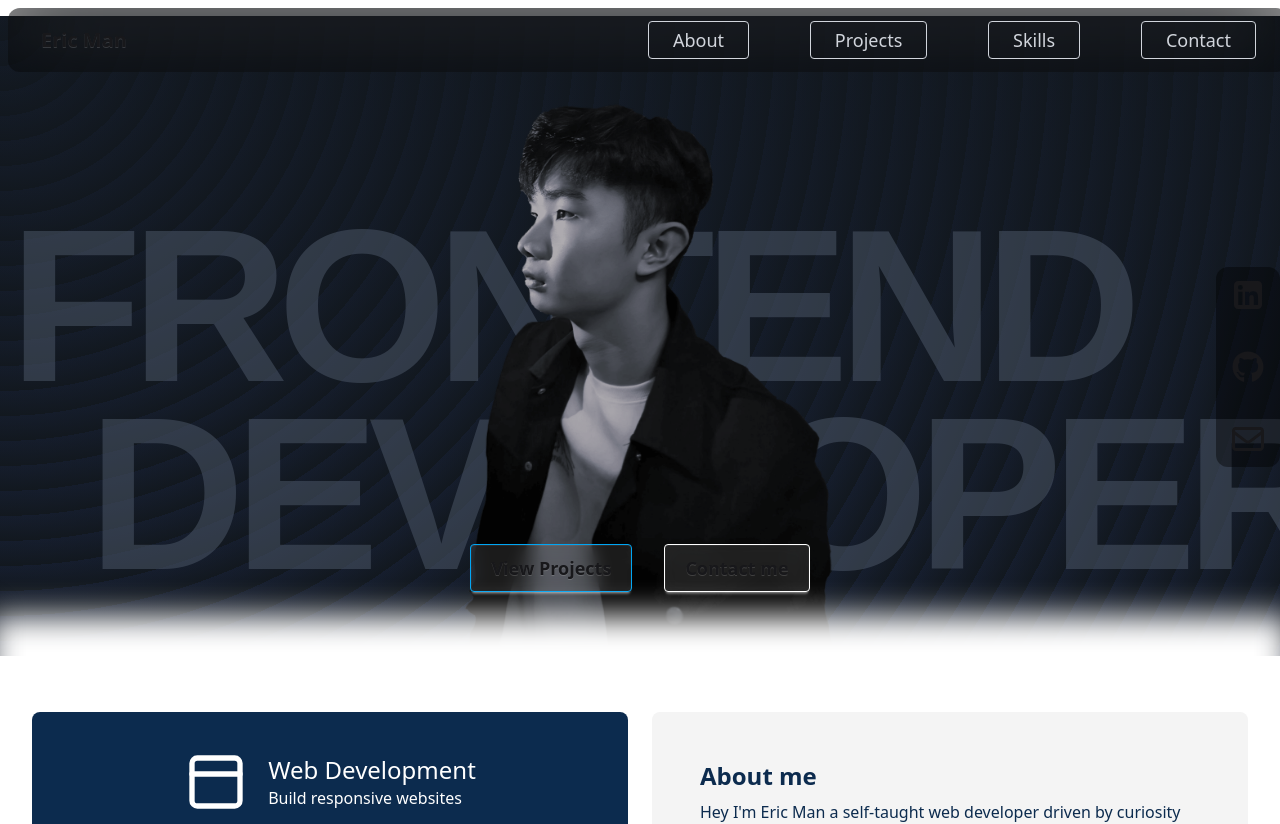
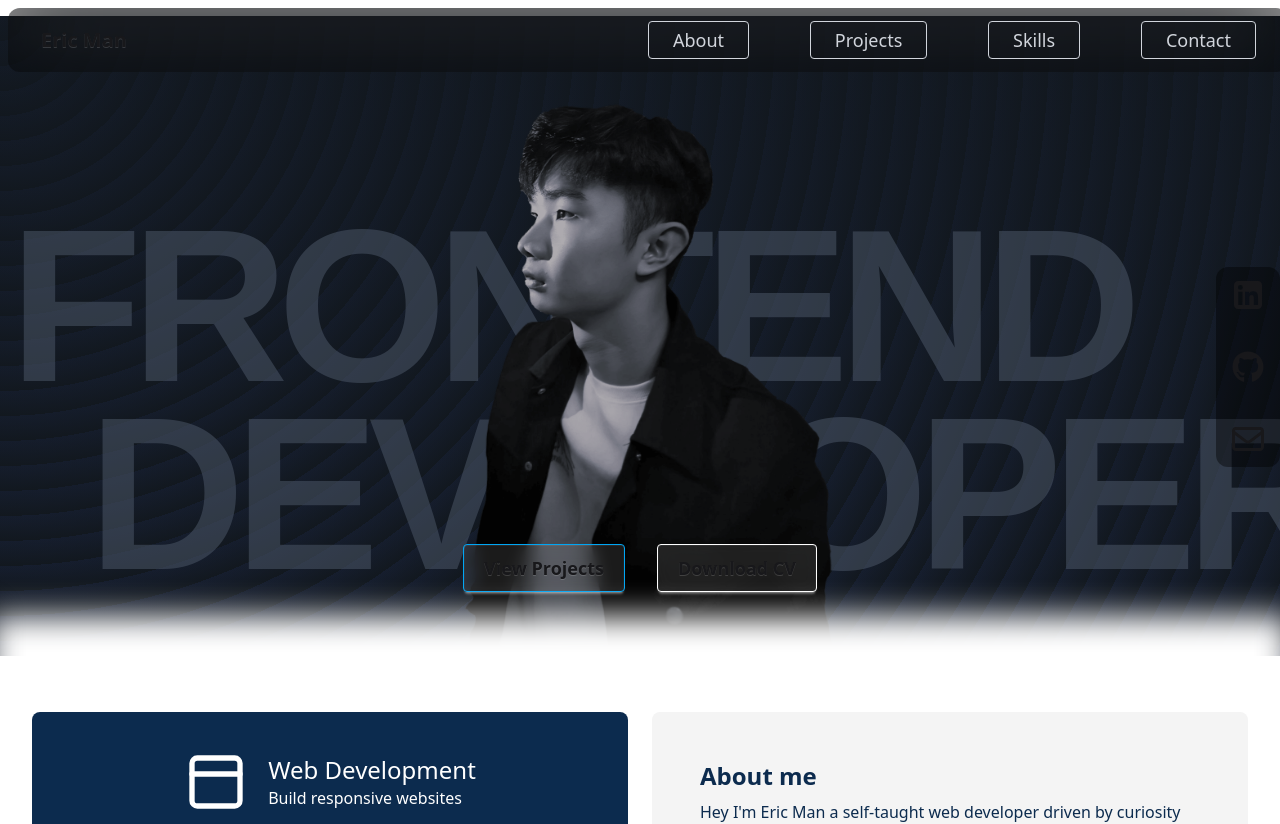
Before and after one commit to Mman7/portfolio, a Next.js app: page / in a window 1280 px wide. Shown: the top 824 px of the page. Built offline with nearby package versions, Linux system fonts and the light colour scheme.

Commit message:
add download cv btn to hero section

```diff
--- a/src/components/hero/call_to_action.tsx
+++ b/src/components/hero/call_to_action.tsx
@@ -1,26 +1,27 @@
 "use client";
 import React from "react";
-import { Link } from "react-scroll";
+import Link from "next/link";
+import { Link as ScrollLink } from "react-scroll";
 
 export default function CallToAction() {
   return (
     <div className="absolute z-100 py-16">
-      <Link to="projects" smooth={true} duration={500} offset={-100}>
+      <ScrollLink to="projects" smooth={true} duration={500} offset={-100}>
         <button
           aria-label="View Projects"
           className="btn btn-md sm:btn-lg mx-4 rounded border border-sky-500 bg-white/10 backdrop-blur-sm duration-200 hover:scale-105 hover:bg-white/20"
         >
           View Projects
         </button>
-      </Link>
-      <Link to="contact" smooth={true} duration={500} offset={-100}>
+      </ScrollLink>
+      <a href="/cv.pdf" download>
         <button
           aria-label="Contact Me"
           className="btn btn-md sm:btn-lg mx-4 rounded border border-white bg-white/10 backdrop-blur-sm transition-all duration-200 hover:scale-105 hover:bg-white/20"
         >
-          Contact me
+          Download CV
         </button>
-      </Link>
+      </a>
     </div>
   );
 }
```
Also changed, not shown: 1 other file (tests, documents, lock files or other folders).
